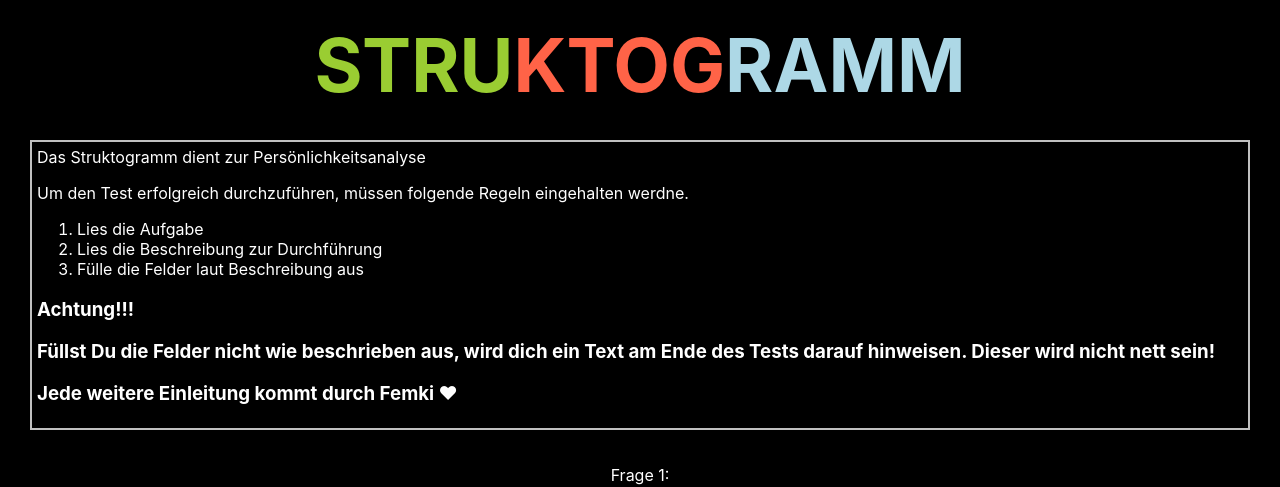
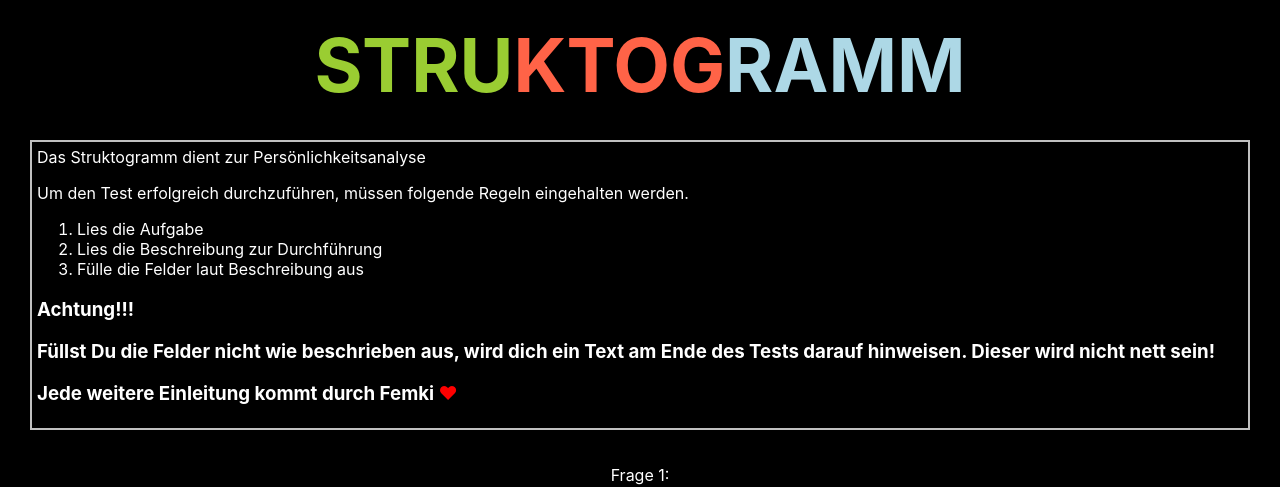
Before and after one commit to jbaltres/struktogram, a React (Create React App) app: page / in a window 1280 px wide. Shown: the top 487 px of the page. Built offline with nearby package versions, Linux system fonts and the light colour scheme.

Commit message:
I have to find another way to update both conditions when i Use conditional rendering

```diff
--- a/src/components/HelloWorld.js
+++ b/src/components/HelloWorld.js
@@ -1152,7 +1152,7 @@ font-weight: bold
     <div style={Item11}>
       Das Struktogramm dient zur Persönlichkeitsanalyse
       <p />
-      Um den Test erfolgreich durchzuführen, müssen folgende Regeln eingehalten werdne.
+      Um den Test erfolgreich durchzuführen, müssen folgende Regeln eingehalten werden.
       <ol>
         <li>Lies die Aufgabe</li>
         <li>Lies die Beschreibung zur Durchführung</li>
@@ -1162,7 +1162,7 @@ font-weight: bold
         <p/>
         Füllst Du die Felder nicht wie beschrieben aus, wird dich ein Text am Ende des Tests darauf hinweisen. Dieser wird nicht nett sein!
         <p/>
-        Jede weitere Einleitung kommt durch Femki ♥
+        Jede weitere Einleitung kommt durch Femki <span style={{color:"red"}}>♥</span>
       </h3>
     </div>
     <div style={Item12}>
```
